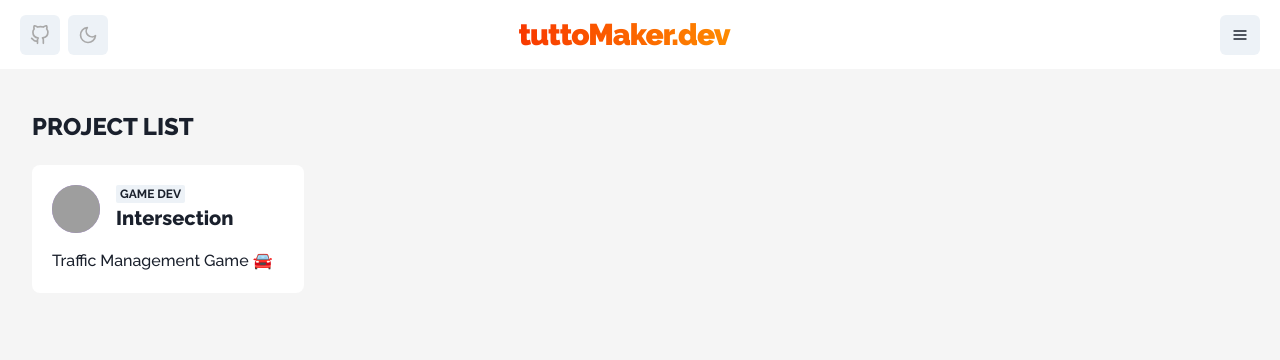
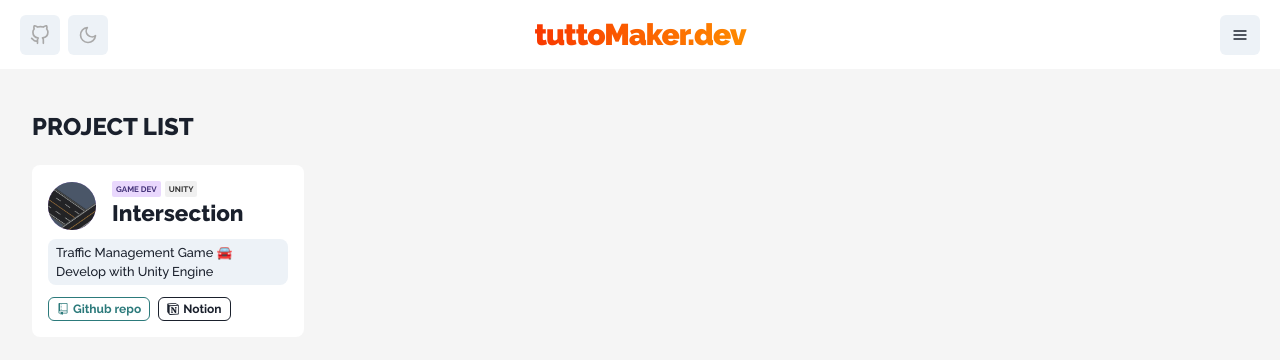
Before and after one commit to W298/w298.dev, a React (Create React App) app: page / in a window 1280 px wide. Shown: the top 360 px of the page. Built offline with nearby package versions, Linux system fonts and the light colour scheme; grey boxes are pictures that could not be loaded.

Commit message:
Seperate & Design Project Card

```diff
--- a/src/App.js
+++ b/src/App.js
@@ -1,6 +1,6 @@
 import "./App.css";
 
-import { Text, IconButton, Avatar, Badge } from "@chakra-ui/react";
+import { Text, IconButton, Avatar, Badge, Button } from "@chakra-ui/react";
 import { Box, Flex } from "@chakra-ui/react";
 import { SimpleGrid } from "@chakra-ui/react";
 import {
@@ -12,6 +12,82 @@ import {
   MenuDivider,
 } from "@chakra-ui/react";
 import { FiGithub, FiMoon, FiMenu, FiList, FiColumns } from "react-icons/fi";
+import { GoRepo } from "react-icons/go";
+import { SiNotion } from "react-icons/si";
+
+import thum01 from "./imgs/intersection_thumnail.png";
+
+function Card() {
+  return (
+    <Box bg='white' maxW='17rem' borderRadius='0.5rem' p={4}>
+      <Flex direction='column' gap='0.5rem'>
+        <Flex direction='row' gap='1rem'>
+          <Flex flex={1} alignItems='center'>
+            <Avatar size='md' name='Intersection' src={thum01} />
+          </Flex>
+          <Flex direction='column' flex={4}>
+            <Flex direction='row' gap='0.25rem'>
+              <Badge
+                width='fit-content'
+                colorScheme='purple'
+                fontSize='0.5rem'
+                py={0.5}
+              >
+                Game DEV
+              </Badge>
+              <Badge
+                width='fit-content'
+                colorScheme='blackAlpha'
+                fontSize='0.5rem'
+                py={0.5}
+              >
+                Unity
+              </Badge>
+            </Flex>
+            <Text fontSize='1.4rem' fontWeight='extrabold'>
+              Intersection
+            </Text>
+          </Flex>
+        </Flex>
+        <Box bgColor="gray.100" borderRadius="0.5rem" py={1} px={2}>
+          <Text fontWeight='medium' fontSize='0.8rem'>
+            Traffic Management Game 🚘
+            <br />
+            Develop with Unity Engine
+          </Text>
+        </Box>
+        <Flex gap='0.5rem' mt={1}>
+          <Button
+            width='fit-content'
+            variant='outline'
+            colorScheme='teal'
+            size='xs'
+            display='flex'
+            gap='0.25rem'
+            fontWeight='bold'
+            _hover={{ transform: "translateY(-2px)" }}
+            transition='0.2s'
+          >
+            <GoRepo /> Github repo
+          </Button>
+          <Button
+            width='fit-content'
+            variant='outline'
+            colorScheme=''
+            size='xs'
+            display='flex'
+            gap='0.25rem'
+            fontWeight='bold'
+            _hover={{ transform: "translateY(-2px)" }}
+            transition='0.2s'
+          >
+            <SiNotion /> Notion
+          </Button>
+        </Flex>
+      </Flex>
+    </Box>
+  );
+}
 
 export default function App() {
   return (
@@ -50,7 +126,6 @@ export default function App() {
                 fontFamily='Raleway'
                 letterSpacing='-1px'
                 p={1}
-                mr={8}
               >
                 tuttoMaker.dev
               </Text>
@@ -82,24 +157,7 @@ export default function App() {
               PROJECT LIST
             </Text>
             <SimpleGrid minChildWidth='15rem' spacing='2rem'>
-              <Box bg='white' maxW='17rem' borderRadius='0.5rem' p={5}>
-                <Flex direction='column' gap="1rem">
-                  <Flex direction='row' gap="1rem">
-                    <Flex flex={1} alignItems="center">
-                      <Avatar size='md' name='Intersection' src='...' />
-                    </Flex>
-                    <Flex direction='column' flex={4}>
-                      <Badge width='fit-content'>Game DEV</Badge>
-                      <Text fontSize='xl' fontWeight='extrabold'>
-                        Intersection
-                      </Text>
-                    </Flex>
-                  </Flex>
-                  <Flex direction='column'>
-                    <Text fontWeight='medium'>Traffic Management Game 🚘</Text>
-                  </Flex>
-                </Flex>
-              </Box>
+              <Card />
             </SimpleGrid>
           </Box>
         </Box>
```
Also changed, not shown: src/imgs/intersection_thumnail.png (added).
